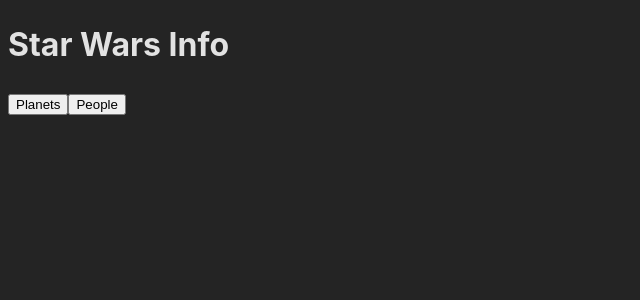
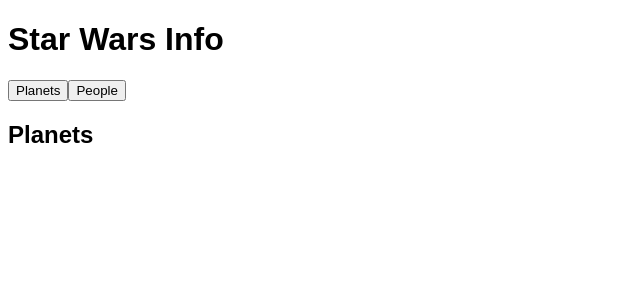
Before and after one commit to michaeleii/starwars, a React (Vite) app: page / in a window 1280 px wide. Shown: the top 300 px of the page, without its empty margins (0-640 px from the left). Built offline with nearby package versions, Linux system fonts and the light colour scheme.

Commit message:
Add onclick setPage fn to switch between people and planets page

```diff
--- a/src/App.tsx
+++ b/src/App.tsx
@@ -1,11 +1,17 @@
+import { useState } from "react";
 import Navbar from "./components/Navbar";
+import People from "./components/People";
+import Planets from "./components/Planets";
 
 function App() {
+	const [page, setPage] = useState("planets");
 	return (
 		<div className="App">
 			<h1>Star Wars Info</h1>
-			<Navbar />
-			<div className="content"></div>
+			<Navbar setPage={setPage} />
+			<div className="content">
+				{page === "planets" ? <Planets /> : <People />}
+			</div>
 		</div>
 	);
 }
--- a/src/components/Navbar.tsx
+++ b/src/components/Navbar.tsx
@@ -1,8 +1,8 @@
-function Navbar() {
+function Navbar({ setPage }: { setPage: (page: string) => void }) {
 	return (
 		<nav>
-			<button>Planets</button>
-			<button>People</button>
+			<button onClick={() => setPage("planets")}>Planets</button>
+			<button onClick={() => setPage("people")}>People</button>
 		</nav>
 	);
 }
--- a/src/components/People.tsx
+++ b/src/components/People.tsx
@@ -1,4 +1,8 @@
 function People() {
-	return <div>People</div>;
+	return (
+		<div>
+			<h2>People</h2>
+		</div>
+	);
 }
 export default People;
--- a/src/components/Planets.tsx
+++ b/src/components/Planets.tsx
@@ -1,4 +1,8 @@
 function Planets() {
-	return <div>Planets</div>;
+	return (
+		<div>
+			<h2>Planets</h2>
+		</div>
+	);
 }
 export default Planets;
--- a/src/index.css
+++ b/src/index.css
@@ -1,15 +1,3 @@
-:root {
-	font-family: Inter, system-ui, Avenir, Helvetica, Arial, sans-serif;
-	line-height: 1.5;
-	font-weight: 400;
-
-	color-scheme: light dark;
-	color: rgba(255, 255, 255, 0.87);
-	background-color: #242424;
-
-	font-synthesis: none;
-	text-rendering: optimizeLegibility;
-	-webkit-font-smoothing: antialiased;
-	-moz-osx-font-smoothing: grayscale;
-	-webkit-text-size-adjust: 100%;
+body {
+	font-family: sans-serif;
 }
```
